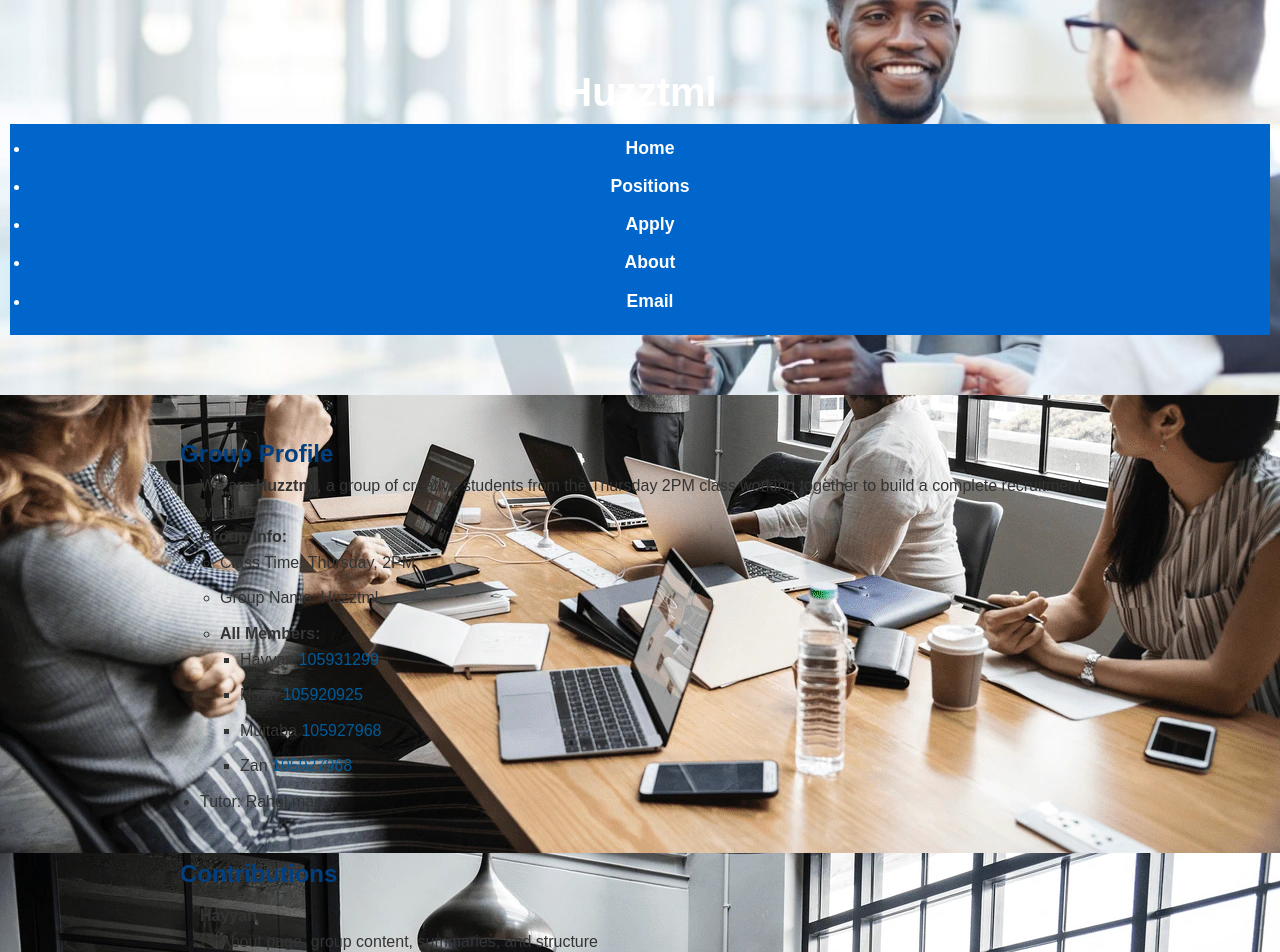
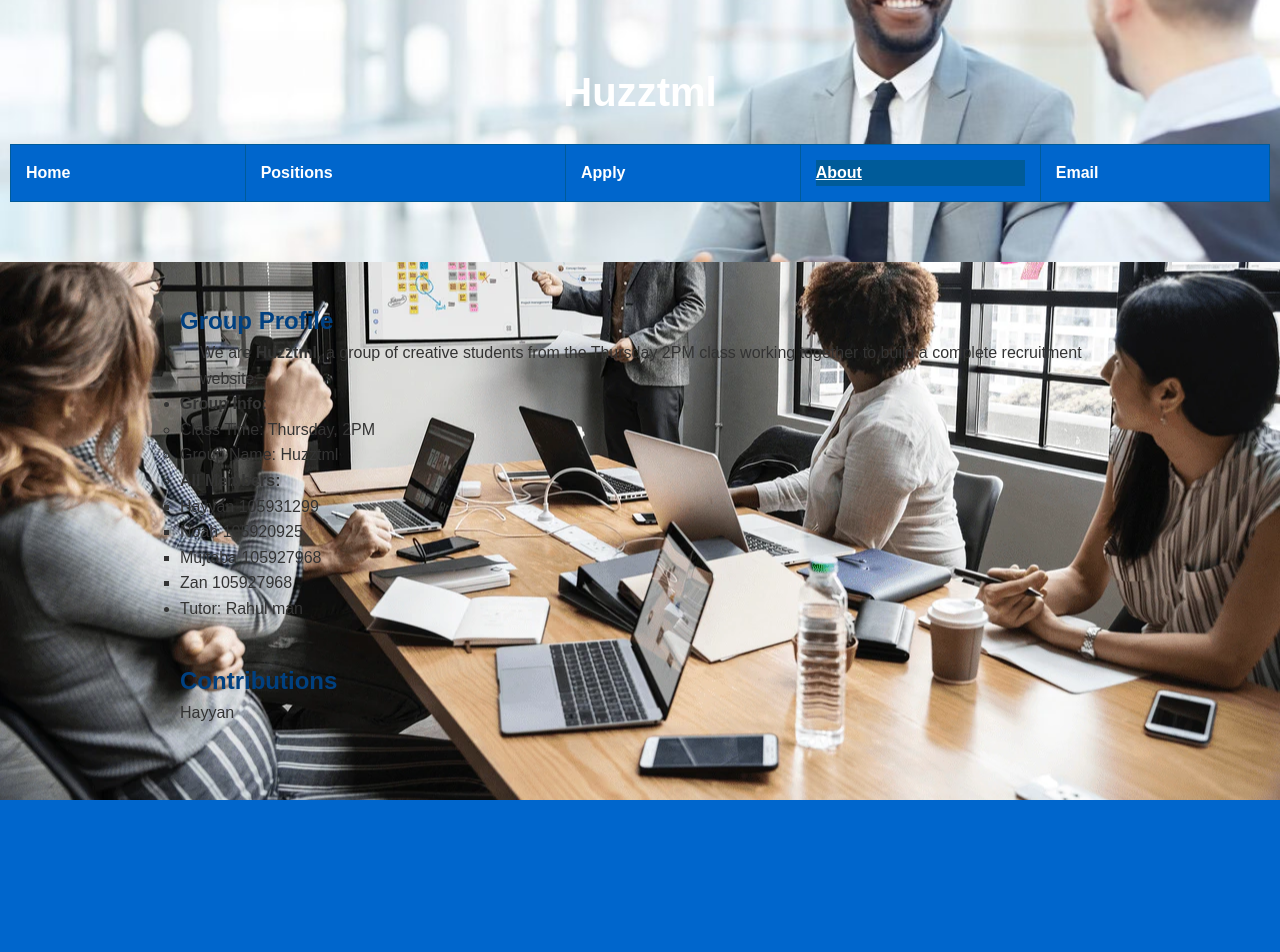
Before and after one commit to 105920925/Huzztml-project, a PHP site: page /project1/about.html in a window 1280 px wide. Shown: the top 952 px of the page. After the commit the page ends 800 px from the top, so only its background shows below. Run offline with PHP 8.4, Linux system fonts and the light colour scheme.

Commit message:
styles.css updated to work with about.html

```diff
--- a/project1/about.html
+++ b/project1/about.html
@@ -10,13 +10,15 @@
   <header>
     <h1>Huzztml</h1>
     <nav>
-      <ul>
-        <li><a href="index.html">Home</a></li>
-        <li><a href="jobs.html">Positions</a></li>
-        <li><a href="apply.html">Apply</a></li>
-        <li><a href="about.html" class="active">About</a></li>
-        <li><a href="mailto:info@huzztml.com">Email</a></li>
-      </ul>
+      <table>
+        <tr>
+          <td><a href="index.html">Home</a></td>
+          <td><a href="jobs.html">Positions</a></td>
+          <td><a href="apply.html">Apply</a></td>
+          <td><a href="about.html" class="active">About</a></td>
+          <td><a href="mailto:info@huzztml.com">Email</a></td>
+        </tr>
+      </table>
     </nav>
   </header>
 
@@ -48,70 +50,4 @@
     <section>
       <h2>Contributions</h2>
       <dl>
-        <dt>Hayyan</dt>
-        <dd>About page, group content, summaries, and structure</dd>
-
-        <dt>Noah</dt>
-        <dd>Main CSS layout, final design tweaks</dd>
-
-        <dt>Mujtaba</dt>
-        <dd>Job page and form back-end PHP logic</dd>
-
-        <dt>Zan</dt>
-        <dd>Apply page styling and design</dd>
-
-      </dl>
-    </section>
-
-    <section>
-      <h2>Our Team Photo</h2>
-      <figure>
-        <img src="images/group.jpg" alt="Group Photo of Huzztml Team" width="300" />
-        <figcaption>Huzztml Team — April 2025</figcaption>
-      </figure>
-    </section>
-
-    <section>
-      <h2>Member Interests</h2>
-      <table>
-        <caption>Our Interests</caption>
-        <thead>
-          <tr>
-            <th>Name</th>
-            <th>Music</th>
-            <th>Books</th>
-            <th colspan="2">Movies & Hobbies</th>
-          </tr>
-        </thead>
-        <tbody>
-          <tr>
-            <td>Hayyan</td>
-            <td>Hip-Hop</td>
-            <td>Fantasy</td>
-            <td colspan="2">Sci-Fi Films, Football</td>
-          </tr>
-          <tr>
-            <td>Noah</td>
-            <td>Huzz</td>
-            <td>Science</td>
-            <td>Action Movies</td>
-            <td>Gym</td>
-          </tr>
-          <tr>
-            <td>Zan</td>
-            <td>Pop</td>
-            <td>Comics</td>
-            <td>Drama</td>
-            <td>Skating</td>
-          </tr>
-        </tbody>
-      </table>
-    </section>
-  </main>
-
-  <footer>
-    <p>© 2025 Huzztml | Built by students for the Web Technologies unit</p>
-    <a href="https://insertjiralink.com" target="_blank">Jira Project Board</a>
-  </footer>
-</body>
-</html>
+        <dt>Hayyan</dt
--- a/styles/styles.css
+++ b/styles/styles.css
@@ -13,83 +13,77 @@
 
 /* Global Styles for the Body */
 body {
-  font-family: Arial, sans-serif; /* Default font */
-  background-color: #f9f9f9; /* Light background color */
-  color: #333; /* Default text color */
-  line-height: 1.6; /* Line spacing for readability */
-  margin: 0;
-  padding: 0;
-  background-image: url('images/applybackground.jpeg'); /* Background image for the body */
+  font-family: Arial, sans-serif;
+  background-color: #f9f9f9;
+  color: #333;
+  line-height: 1.6;
+  background-image: url('images/applybackground.jpeg');
   background-size: cover;
   background-position: center;
-  background-attachment: fixed; /* Keeps the background fixed during scroll */
+  background-attachment: fixed;
 }
 
 /* === Header Styles === */
 header {
-  background-color: #005b99; /* Header background */
-  color: white; /* Text color */
-  padding: 60px 10px; /* Padding for spacing */
-  text-align: center; /* Center align header text */
-  background-image: url('images/interviewpic.jpg'); /* Image background for header */
+  background-color: #005b99;
+  color: white;
+  padding: 60px 10px;
+  text-align: center;
+  background-image: url('images/interviewpic.jpg');
   background-size: cover;
   background-position: center;
 }
 
 .header-content {
-  background-color: rgba(0, 0, 0, 0.6); /* Semi-transparent background for better readability */
+  background-color: rgba(0, 0, 0, 0.6);
   padding: 20px;
   border-radius: 10px;
   display: inline-block;
   max-width: 800px;
-  margin: 0 auto; /* Centering the content */
+  margin: 0 auto;
 }
 
 header h1 {
   margin: 0;
-  font-size: 2.5em; /* Large heading font */
+  font-size: 2.5em;
 }
 
 header p {
   margin: 10px 0 0;
-  font-size: 1.2em; /* Adjusted paragraph font size */
+  font-size: 1.2em;
 }
 
-/* Header image styling */
-header img {
-  width: 100%; /* Makes the image responsive */
-  height: auto;
-  max-height: 500px;
-  object-fit: cover; /* Ensures the image covers the space */
-  display: block;
-  border-radius: 15px;
-  border: 3px solid #ffcc00; /* Border around the image */
-  box-shadow: 0 6px 12px rgba(0, 0, 0, 0.3); /* Shadow effect for image */
+/* === Navigation Table Styles === */
+nav table {
+  width: 100%;
+  text-align: center;
+  border-spacing: 0;
+  background-color: #0066cc;
 }
 
-/* === Navigation Styles === */
-nav {
-  background-color: #0066cc; /* Blue navigation background */
-  padding: 10px 0;
-  text-align: center;
+nav table td {
+  padding: 15px;
+  background-color: #0066cc;
+  border: 1px solid #005b99;
 }
 
 nav a {
-  color: white; /* White text for navigation */
-  text-decoration: none; /* Removing underline */
+  color: white;
+  text-decoration: none;
   font-weight: bold;
-  margin: 0 15px;
-  font-size: 1.1em; /* Font size for nav links */
+  display: block;
 }
 
-nav a:hover {
-  text-decoration: underline; /* Underline on hover */
+nav a:hover,
+nav a.active {
+  background-color: #005b99;
+  text-decoration: underline;
 }
 
 /* === Main Layout & Sections === */
 main {
-  max-width: 960px; /* Maximum width of main content */
-  margin: 40px auto; /* Centering main content with spacing */
+  max-width: 960px;
+  margin: 40px auto;
   padding: 0 20px;
 }
 
@@ -98,16 +92,16 @@ section {
 }
 
 section h1, section h2 {
-  color: #004080; /* Blue color for section titles */
+  color: #004080;
 }
 
 section h1 {
-  font-size: 2rem; /* Font size for main headings */
+  font-size: 2rem;
   margin-bottom: 1rem;
 }
 
 section h2 {
-  font-size: 1.5rem; /* Font size for sub-headings */
+  font-size: 1.5rem;
   margin-top: 20px;
 }
 
@@ -116,58 +110,30 @@ section p {
   font-size: 1em;
 }
 
-/* === Member List Styles === */
-ul {
-  margin-left: 20px;
-  font-size: 1em;
+/* === Footer Styles === */
+footer {
+  text-align: center;
+  background-color: #004080;
+  color: white;
+  padding: 20px;
+  margin-top: 20px;
 }
 
-ul li {
-  margin-bottom: 10px;
+footer a {
+  color: #aadfff;
+  text-decoration: none;
 }
 
-ul li span.student-id {
-  color: #005b99; /* Highlight the student IDs in a different color */
+footer a:hover {
+  text-decoration: underline;
 }
 
-ul li strong {
+footer .contact-email {
+  color: #ffcc00;
   font-weight: bold;
 }
 
-/* === Contributions Styles === */
-dl {
-  margin-left: 20px;
-}
-
-dl dt {
-  font-weight: bold;
-  margin-top: 10px;
-}
-
-dl dd {
-  margin-left: 20px;
-}
-
-/* === Team Photo Section === */
-figure {
-  text-align: center;
-  margin-top: 20px;
-}
-
-figure img {
-  width: 100%;
-  height: auto;
-  border-radius: 10px;
-  box-shadow: 0 4px 8px rgba(0, 0, 0, 0.2);
-}
-
-figcaption {
-  margin-top: 10px;
-  font-style: italic;
-  font-size: 1.1em;
-}
-
-/* === Member Interests Table Styles === */
+/* === Table Styles === */
 table {
   width: 100%;
   border-collapse: collapse;
```
Also changed, not shown: other parts of styles/styles.css (+7 -108 lines).
